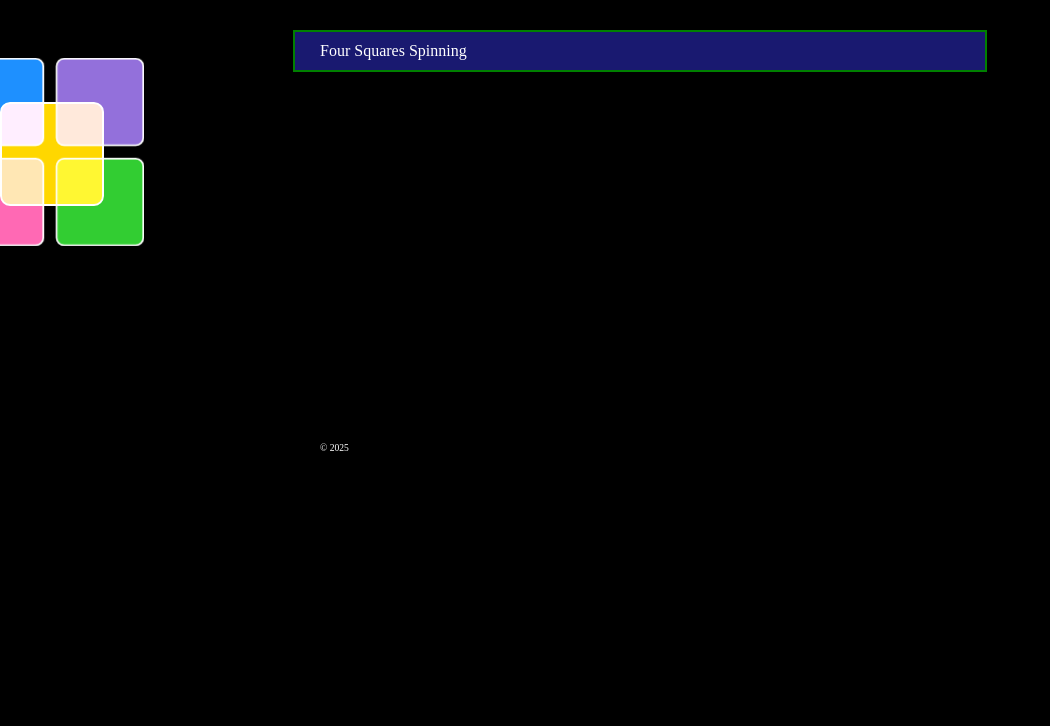
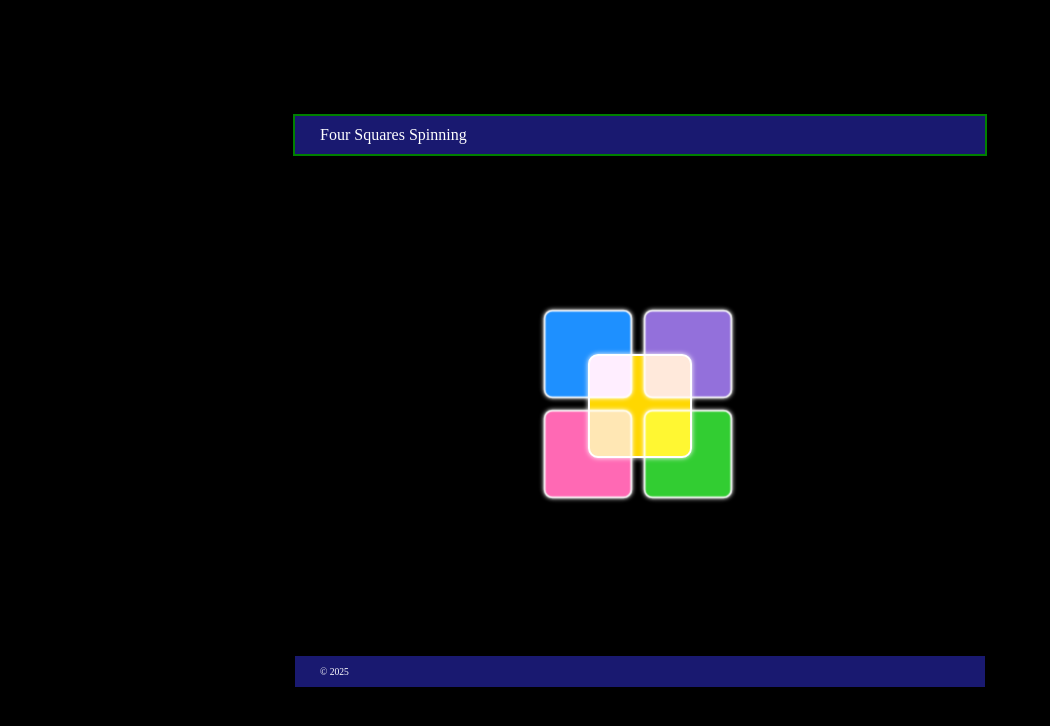
Before and after one commit to matthewftoledo/fourSquareSpinning, a plain HTML site: page index.html in a window 1280 px wide. Shown: the whole page, without its empty margins (0-1050 px from the left). Drawn offline with Linux system fonts and the light colour scheme.

Commit message:
third commit

```diff
--- a/styles.css
+++ b/styles.css
@@ -1,31 +1,41 @@
 body {
   margin: 0;
   height: 100vh;
+  display: flex;
+  flex-direction: column;
   align-items: center;
   justify-content: center;
   background-color: black;
   overflow: hidden;
 }
+
 .header {
   width: 50vw;
   color: white;
   border: 2px solid green;
-      margin: 30px auto;
+  margin: 100px auto;
   padding: 10px 25px;
   background-color: midnightblue;
 }
+
 .main {
   width: 300px;
   height: 300px;
   position: relative;
+  display: flex;
+  align-items: center;
+  justify-content: center;
 }
+
 .footer {
   width: 50vw;
   color: white;
-      margin: 30px auto;
+  margin: 100px auto;
   padding: 10px 25px;
   font-size: 0.6rem;
+  background-color: midnightblue;
 }
+
 .loader,
 .loader span {
   width: 10em;
@@ -35,19 +45,24 @@
   border-radius: 1em;
   position: absolute;
   mix-blend-mode: screen;
+  box-shadow: 0 0 0.5em white;
 }
+
 .loader {
   background-color: gold;
   animation: rotating 2s linear infinite;
 }
+
 @keyframes rotating {
   to {
     transform: rotate(1turn);
   }
 }
+
 .loader span {
   animation: de-rotating 4s linear infinite;
 }
+
 @keyframes de-rotating {
   from,
   to {
@@ -57,21 +72,25 @@
     transform: rotate(-180deg) scale(1.2);
   }
 }
+
 .loader span:nth-child(1) {
   top: 5em;
   left: 5em;
   background-color: dodgerblue;
 }
+
 .loader span:nth-child(2) {
   top: -5em;
   left: 5em;
   background-color: hotpink;
 }
+
 .loader span:nth-child(3) {
   top: 5em;
   left: -5em;
   background-color: mediumpurple;
 }
+
 .loader span:nth-child(4) {
   top: -5em;
   left: -5em;
```
Lines whose indentation alone changed are shown as unchanged.
